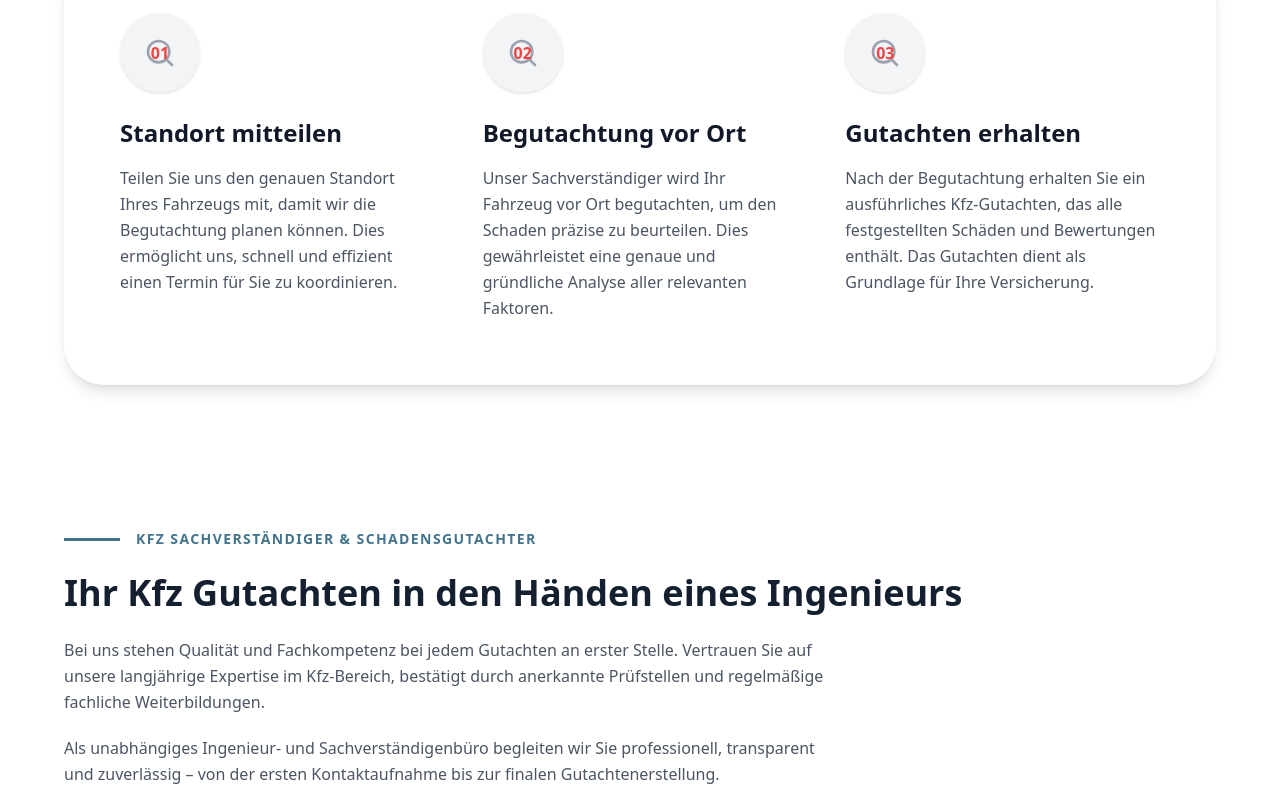
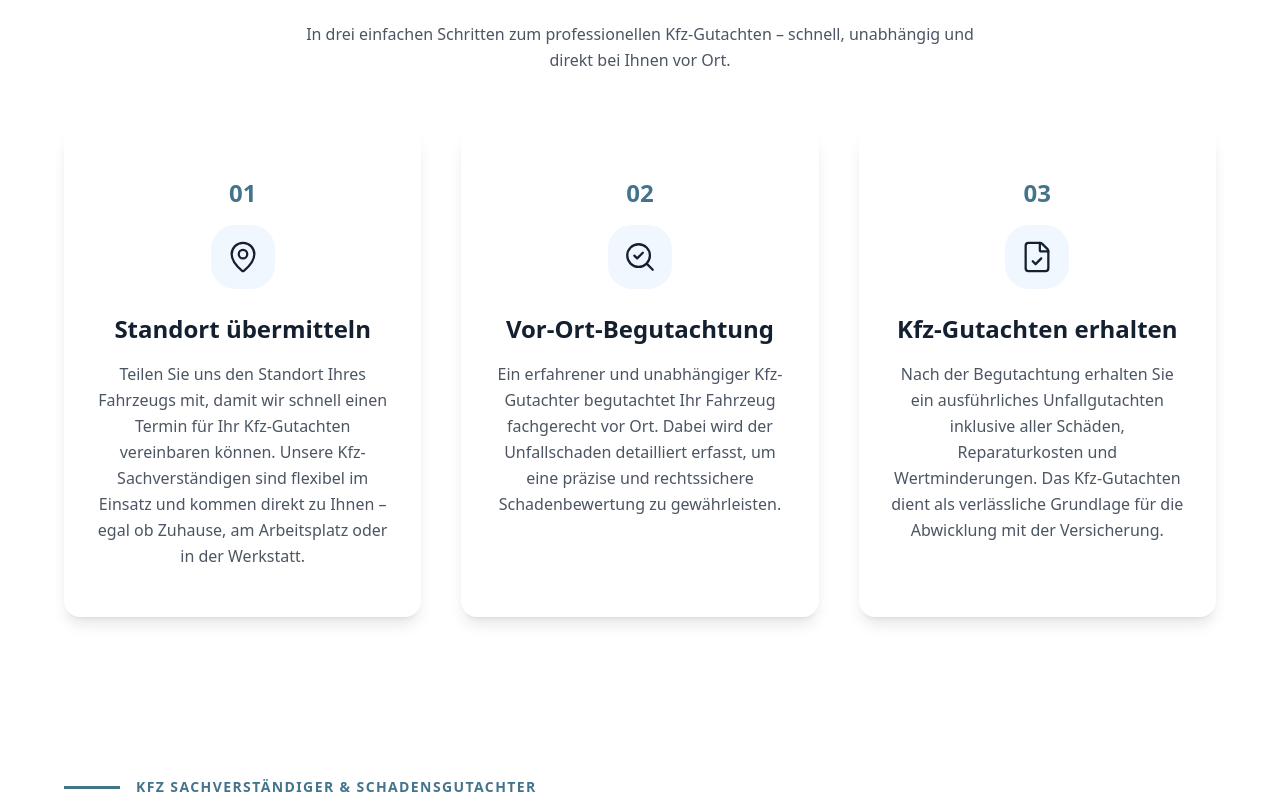
Before and after one commit to Mo-167/azami-kfz-gutachten, a React (Vite) app: page / in a window 1280 px wide. Shown: the part 707-1501 px from the top of the page. Built offline with nearby package versions, Linux system fonts and the light colour scheme.

Commit message:
Update Wir.tsx und Leitfaden.tsx

```diff
--- a/src/components/Leitfaden.tsx
+++ b/src/components/Leitfaden.tsx
@@ -1,59 +1,104 @@
-import { Search } from "lucide-react";
+import { MapPin, SearchCheck, FileCheck } from "lucide-react";
 
 type Step = {
   number: string;
   title: string;
   text: string;
+  icon: React.ElementType;
 };
 
 function Leitfaden() {
   const steps: Step[] = [
     {
       number: "01",
-      title: "Standort mitteilen",
+      title: "Standort übermitteln",
       text:
-        "Teilen Sie uns den genauen Standort Ihres Fahrzeugs mit, damit wir die Begutachtung planen können. Dies ermöglicht uns, schnell und effizient einen Termin für Sie zu koordinieren.",
+        "Teilen Sie uns den Standort Ihres Fahrzeugs mit, damit wir schnell einen Termin für Ihr Kfz-Gutachten vereinbaren können. Unsere Kfz-Sachverständigen sind flexibel im Einsatz und kommen direkt zu Ihnen – egal ob Zuhause, am Arbeitsplatz oder in der Werkstatt.",
+      icon: MapPin,
     },
     {
       number: "02",
-      title: "Begutachtung vor Ort",
+      title: "Vor-Ort-Begutachtung",
       text:
-        "Unser Sachverständiger wird Ihr Fahrzeug vor Ort begutachten, um den Schaden präzise zu beurteilen. Dies gewährleistet eine genaue und gründliche Analyse aller relevanten Faktoren.",
+        "Ein erfahrener und unabhängiger Kfz-Gutachter begutachtet Ihr Fahrzeug fachgerecht vor Ort. Dabei wird der Unfallschaden detailliert erfasst, um eine präzise und rechtssichere Schadenbewertung zu gewährleisten.",
+      icon: SearchCheck,
     },
     {
       number: "03",
-      title: "Gutachten erhalten",
+      title: "Kfz-Gutachten erhalten",
       text:
-        "Nach der Begutachtung erhalten Sie ein ausführliches Kfz-Gutachten, das alle festgestellten Schäden und Bewertungen enthält. Das Gutachten dient als Grundlage für Ihre Versicherung.",
+        "Nach der Begutachtung erhalten Sie ein ausführliches Unfallgutachten inklusive aller Schäden, Reparaturkosten und Wertminderungen. Das Kfz-Gutachten dient als verlässliche Grundlage für die Abwicklung mit der Versicherung.",
+      icon: FileCheck,
     },
   ];
 
   return (
-    <section className="py-16 px-4 bg-white">
+    <section className="py-20 px-4 bg-white">
       <div className="max-w-6xl mx-auto">
-        <div className="bg-white rounded-[2.5rem] shadow-lg px-8 py-12 md:px-14 md:py-16">
-          <div className="grid gap-12 md:grid-cols-3">
-            {steps.map((step) => (
-              <div key={step.number}>
-                <div className="relative w-20 h-20">
-                  <div className="w-20 h-20 rounded-full bg-gray-100 shadow flex items-center justify-center">
-                    <Search size={32} className="text-gray-400" />
-                  </div>
-                  <span className="absolute inset-0 flex items-center justify-center font-bold text-red-500">
-                    {step.number}
-                  </span>
+        {/* Headline */}
+        <div
+          className="text-center mb-14"
+          data-aos="fade-up"
+          data-aos-duration="800"
+        >
+          <h2 className="text-3xl md:text-4xl font-bold text-heroBg">
+            So läuft es ab
+          </h2>
+          <p className="mt-4 text-gray-600 max-w-2xl mx-auto leading-relaxed">
+            In drei einfachen Schritten zum professionellen Kfz-Gutachten – schnell,
+            unabhängig und direkt bei Ihnen vor Ort.
+          </p>
         </div>
 
-                <h3 className="mt-6 text-2xl font-bold text-gray-900">
+        {/* Cards */}
+        <div className="grid gap-10 md:grid-cols-3">
+          {steps.map((step, index) => (
+            <div
+              key={step.number}
+              data-aos="fade-up"
+              data-aos-delay={index * 150}
+              data-aos-duration="900"
+              className="
+                bg-white rounded-2xl shadow-lg px-8 py-12 text-center
+                transition-transform duration-300 ease-out
+                hover:scale-[1.03]
+                hover:shadow-xl
+              "
+            >
+              {/* Nummer */}
+              <div className="text-2xl font-extrabold text-iconBlue mb-4">
+                {step.number}
+              </div>
+
+              {/* Icon */}
+              <div className="flex justify-center mb-6">
+                <div
+                  className="
+                    w-16 h-16 rounded-3xl bg-lightBlue
+                    flex items-center justify-center
+                    transition-transform duration-300 ease-out
+                    hover:scale-110
+                  "
+                >
+                  <step.icon
+                    size={34}
+                    className="text-heroBg"
+                    strokeWidth={1.6}
+                  />
+                </div>
+              </div>
+
+              {/* Titel */}
+              <h3 className="text-2xl font-bold text-heroBg mb-4">
                 {step.title}
               </h3>
 
-                <p className="mt-4 text-gray-600 leading-relaxed">
+              {/* Text */}
+              <p className="text-gray-600 leading-relaxed">
                 {step.text}
               </p>
             </div>
           ))}
-          </div>
         </div>
       </div>
     </section>
--- a/src/components/Wir.tsx
+++ b/src/components/Wir.tsx
@@ -11,29 +11,26 @@ export default function Wir() {
         </div>
 
         {/* Headline */}
-        <h2 className="text-3xl md:text-4xl font-bold text-heroBg leading-tight mb-6">
-          Ihr Kfz Gutachten in den Händen eines Ingenieurs
+        <h2 className="text-3xl md:text-4xl font-bold text-heroBg leading-tight mb-2">
+          Das Ingenieur- und Sachverständigenbüro Azami
         </h2>
+
+        <h1 className="text-1xl md:text-1xl font-bold text-heroBg leading-tight mb-6">
+            Zertifiziert · Unabhängig · Vor-Ort-Begutachtung · Rechtssicher für Versicherungen
+        </h1>
 
         {/* Text */}
         <div className="max-w-3xl text-gray-600 leading-relaxed space-y-5">
           <p>
-            Bei uns stehen Qualität und Fachkompetenz bei jedem Gutachten an
-            erster Stelle. Vertrauen Sie auf unsere langjährige Expertise im
-            Kfz-Bereich, bestätigt durch anerkannte Prüfstellen und regelmäßige
-            fachliche Weiterbildungen.
+            Bei uns ist Ihr Kfz-Gutachten in den Händen eines zertifizierten Ingenieurs und unabhängigen Kfz-Sachverständigen. Wir stehen für höchste fachliche Kompetenz, präzise Schadenbewertung und objektive Fahrzeugbegutachtung - damit Sie Ihre Ansprüche gegenüber der Versicherung vollständig und rechtssicher durchsetzen können.
           </p>
 
           <p>
-            Als unabhängiges Ingenieur- und Sachverständigenbüro begleiten wir
-            Sie professionell, transparent und zuverlässig – von der ersten
-            Kontaktaufnahme bis zur finalen Gutachtenerstellung.
+            Als unabhängiges Ingenieur- und Kfz-Sachverständigenbüro begleiten wir Sie zuverlässig von der ersten Kontaktaufnahme bis zur finalen Erstellung Ihres Unfallgutachtens. Unsere Arbeitsweise ist transparent, nachvollziehbar und konsequent auf Ihre Interessen ausgerichtet.
           </p>
 
           <p>
-            Unser erfahrenes Team aus Ingenieuren und Experten steht für höchste
-            Präzision, Objektivität und Verlässlichkeit bei der Bewertung und
-            Begutachtung von Fahrzeugschäden.
+            Unser erfahrenes Team aus Kfz-Gutachtern und Ingenieuren erstellt detaillierte Schadengutachten, ermittelt Reparaturkosten, Wertminderungen und Nutzungsausfall und sorgt für eine vollständige Dokumentation - die Grundlage für eine erfolgreiche Schadenregulierung.
           </p>
         </div>
 
```
Lines whose indentation alone changed are shown as unchanged.
